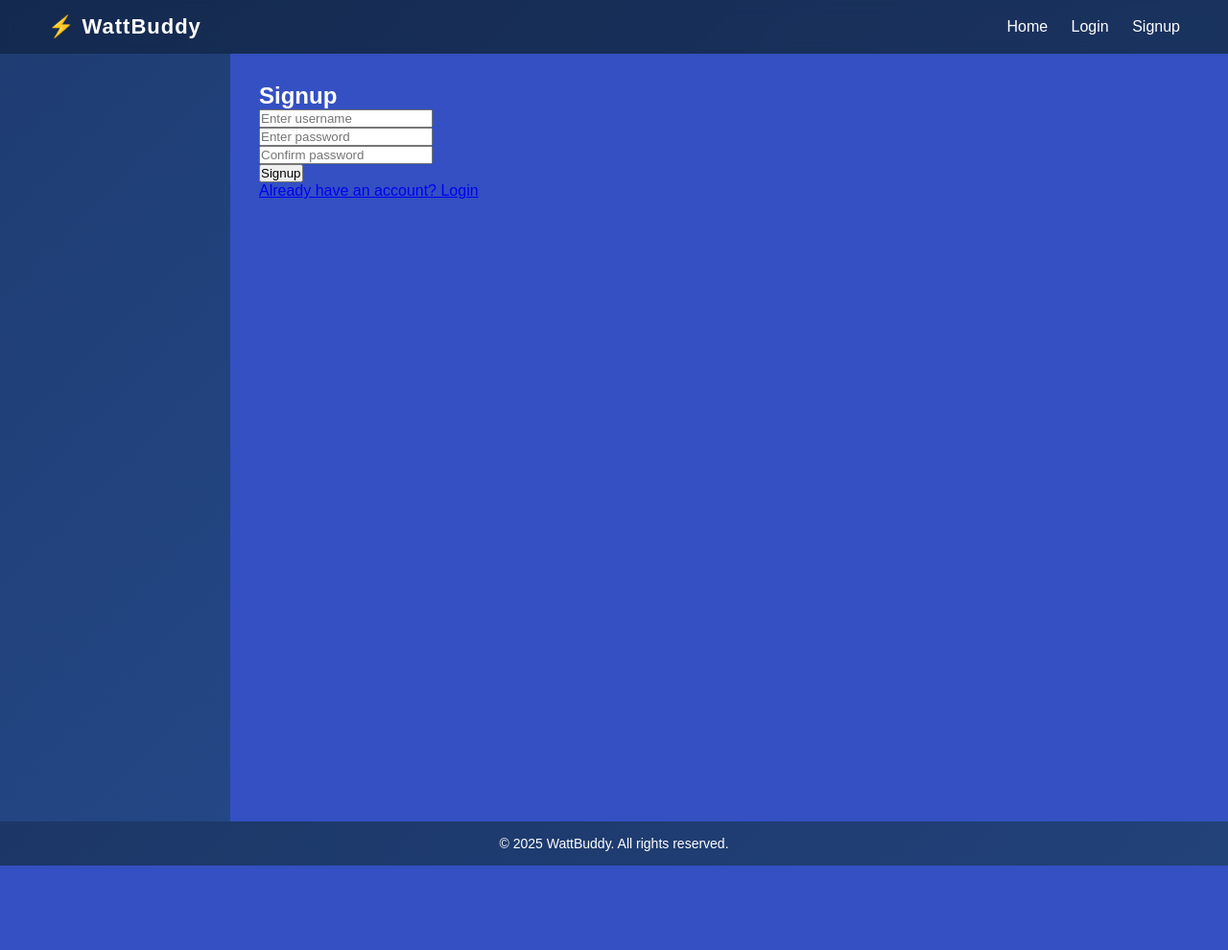
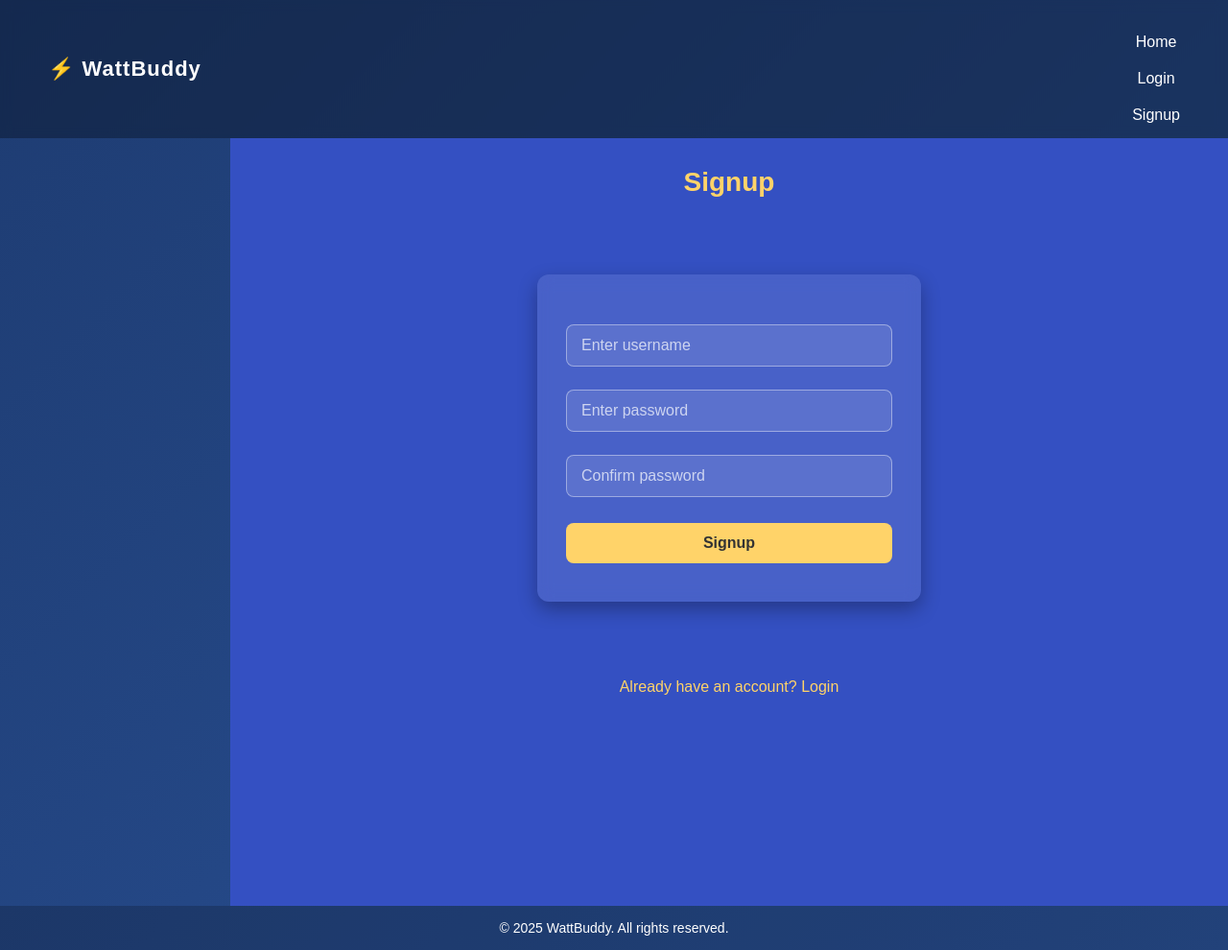
Before and after one commit to shivanshtholia/wattbuddy.ai, a Django app: page /signup/ in a window 1280 px wide. Shown: the whole page at 96% size. Before the commit the page ends 902 px from the top, so only its background shows below. Run offline with Django 5.2, Linux system fonts and the light colour scheme.

Commit message:
login signup css correction

```diff
--- /dev/null
+++ b/wattbuddy/dashboard/static/css/signup.css
@@ -0,0 +1,111 @@
+/* signup.css - signup form with animation */
+
+/* Keyframes for fade-in and slide-up */
+@keyframes fadeSlideUp {
+    0% {
+        opacity: 0;
+        transform: translateY(30px);
+    }
+    100% {
+        opacity: 1;
+        transform: translateY(0);
+    }
+}
+
+/* Center the form vertically and horizontally with animation */
+form {
+    background: rgba(255, 255, 255, 0.1); /* semi-transparent to match gradient */
+    padding: 40px 30px;
+    border-radius: 12px;
+    backdrop-filter: blur(8px);
+    width: 100%;
+    max-width: 400px;
+    margin: 80px auto; /* spacing from top */
+    box-shadow: 0 8px 20px rgba(0, 0, 0, 0.3);
+    animation: fadeSlideUp 0.8s ease forwards; /* animation */
+}
+
+/* Heading */
+h2 {
+    text-align: center;
+    margin-bottom: 25px;
+    font-size: 28px;
+    font-weight: bold;
+    color: #ffd369;
+    animation: fadeSlideUp 1s ease forwards; /* optional delayed effect */
+}
+
+/* Input fields */
+input[type="text"],
+input[type="password"] {
+    width: 100%;
+    padding: 12px 15px;
+    margin: 12px 0;
+    border-radius: 8px;
+    border: 1px solid rgba(255, 255, 255, 0.4);
+    background: rgba(255, 255, 255, 0.1);
+    color: #fff;
+    font-size: 16px;
+    transition: 0.3s;
+    animation: fadeSlideUp 1s ease forwards;
+}
+
+input[type="text"]::placeholder,
+input[type="password"]::placeholder {
+    color: rgba(255, 255, 255, 0.7);
+}
+
+input[type="text"]:focus,
+input[type="password"]:focus {
+    border-color: #ffd369;
+    outline: none;
+    background: rgba(255, 255, 255, 0.15);
+}
+
+/* Submit button */
+button[type="submit"] {
+    width: 100%;
+    padding: 12px;
+    margin-top: 15px;
+    background-color: #ffd369;
+    color: #333;
+    font-size: 16px;
+    font-weight: bold;
+    border: none;
+    border-radius: 8px;
+    cursor: pointer;
+    transition: 0.3s;
+    animation: fadeSlideUp 1.2s ease forwards;
+}
+
+button[type="submit"]:hover {
+    background-color: #ffbe0b;
+}
+
+/* Body adjustments */
+body {
+    min-height: 100vh;
+    display: flex;
+    flex-direction: column;
+}
+
+footer {
+    margin-top: auto; /* pushes footer to bottom */
+}
+
+/* Signup link */
+a {
+    display: block;
+    text-align: center;
+    margin-top: 20px;
+    color: #ffd369;
+    font-weight: 500;
+    text-decoration: none;
+    transition: 0.3s;
+    animation: fadeSlideUp 1.4s ease forwards;
+}
+
+a:hover {
+    color: #ffbe0b;
+    text-decoration: underline;
+}
--- a/wattbuddy/dashboard/templates/base.html
+++ b/wattbuddy/dashboard/templates/base.html
@@ -8,6 +8,7 @@
   <title>{% block title %}WattBuddy{% endblock %}</title>
   <link rel="stylesheet" href="{% static 'css/base.css' %}">
   <link rel="stylesheet" href="{% static 'css/index.css' %}">
+
   {% block extra_css %}
   {% endblock %}
 </head>
--- a/wattbuddy/dashboard/templates/dashboard/bill_estimator.html
+++ b/wattbuddy/dashboard/templates/dashboard/bill_estimator.html
@@ -27,10 +27,10 @@
   </select><br><br>
 
   <label>Hours per Day:</label>
-  <input type="number" name="hours" placeholder="Hours per Day" required><br><br>
+  <input type="number" name="hours" placeholder="Hours per Day"  min="0" max="24" required><br><br>
 
   <label>Number of Days:</label>
-  <input type="number" name="days" value="30" required><br><br>
+  <input type="number" name="days" value="30" min="1" required><br><br>
 
   <label>Cost per Unit (₹):</label>
   <input type="number" step="0.1" name="rate" value="7.5" required><br><br>
--- a/wattbuddy/dashboard/templates/dashboard/index.html
+++ b/wattbuddy/dashboard/templates/dashboard/index.html
@@ -1,5 +1,9 @@
 {% extends "base.html" %}
+{% load static %}
 {% block title %} dashboard | WattBuddy{% endblock %}
+{% block extra_css %}
+<link rel="stylesheet" href="{% static 'css/index.css' %}">
+{% endblock %}
 {% block content %}
     <section class="hero">
         <h1>Welcome to WattBuddy ⚡</h1>
--- a/wattbuddy/dashboard/templates/dashboard/signup.html
+++ b/wattbuddy/dashboard/templates/dashboard/signup.html
@@ -1,6 +1,9 @@
 {% extends "base.html" %}
 {% load static %}
 {% block title %} Login | WattBuddy{% endblock %}
+{% block extra_css %}
+<link rel="stylesheet" href="{% static 'css/signup.css' %}">
+{% endblock %}
 {% block content %}
 <h2>Signup</h2>
 <form method="POST",action="{% url 'signup' %}">
--- a/wattbuddy/dashboard/views.py
+++ b/wattbuddy/dashboard/views.py
@@ -41,7 +41,7 @@ def login_view(request):
 # Logout view
 def logout_view(request):
     logout(request)
-    return redirect('login')
+    return redirect('/')
 
 def dashboard(request):
     labels = ["Mon", "Tue", "Wed", "Thu", "Fri", "Sat", "Sun"]
```
Also changed, not shown: wattbuddy/dashboard/static/css/login.css (added, +117 -0 lines).
